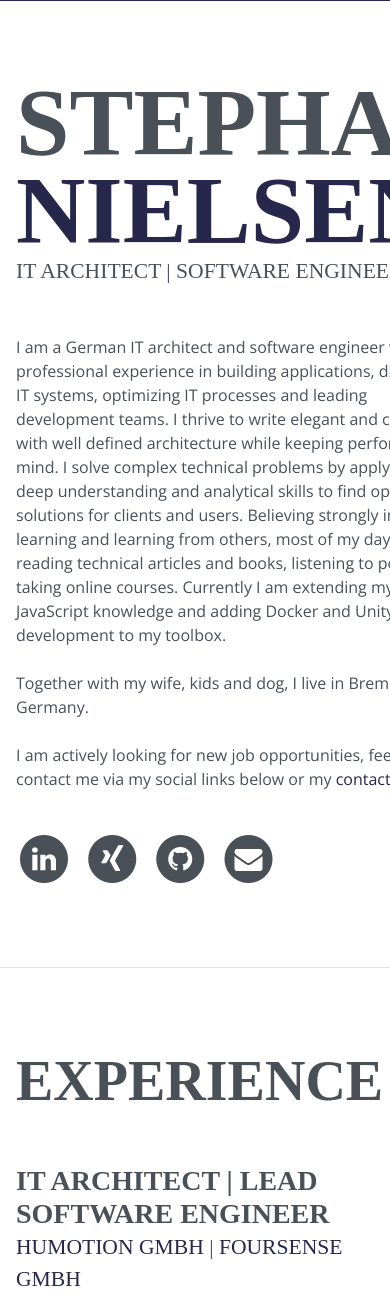
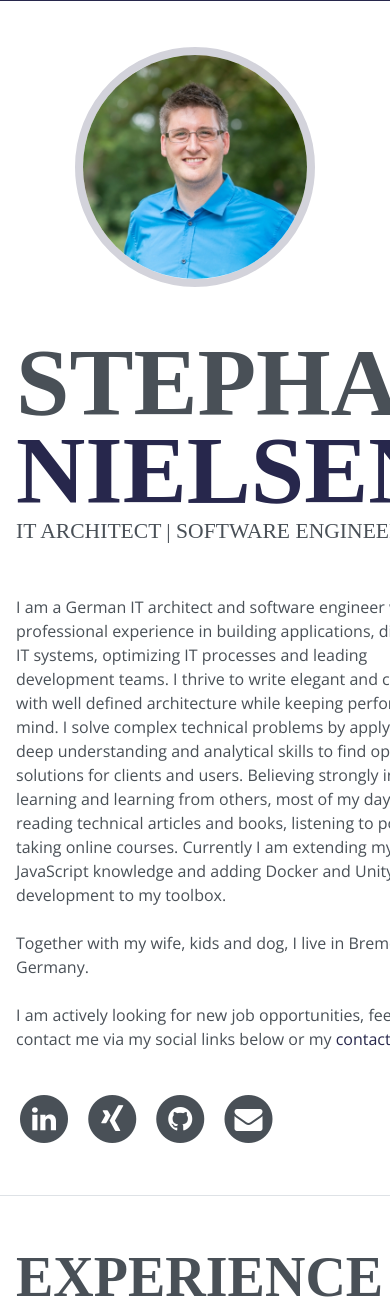
Before and after one commit to stephannielsen/snielsen.de, a PHP site: page / in a window 390 px wide; the page is wider, and only the part inside the window is pictured. Shown: the part 55-1362 px from the top of that part. Run offline with PHP 8.4, Linux system fonts and the light colour scheme; style sheets or scripts are compiled from the project's sources; some libraries are stand-ins or nearby versions; some web fonts are replaced.

Commit message:
Show profile image on mobile too.

```diff
--- a/index.html
+++ b/index.html
@@ -78,7 +78,14 @@
   </nav>
 
   <div class="container-fluid p-0">
+    <!-- <section class="resume-section p-3 p-lg-5 d-flex d-column" id="about">
+      <div class="my-auto"> -->
 
+        <div class="d-block d-lg-none" id="img-profile-container">
+          <img class="img-fluid img-profile rounded-circle mx-auto mb-1" src="img/profile.jpg" alt="">
+        </div>
+      <!-- </div>
+    </section> -->
     <section class="resume-section p-3 p-lg-5 d-flex d-column" id="about">
       <div class="my-auto">
         <h1 class="mb-0">Stephan
--- a/scss/_nav.scss
+++ b/scss/_nav.scss
@@ -28,6 +28,7 @@
       margin: auto auto 0;
       padding: 0.5rem;
       .img-profile {
+        margin-top: 0.5rem;
         max-width: 10rem;
         max-height: 10rem;
         border: 0.5rem solid fade-out($white, 0.8);
--- a/scss/_resume-item.scss
+++ b/scss/_resume-item.scss
@@ -1,7 +1,7 @@
 section.resume-section {
   border-bottom: 1px solid $gray-300;
-  padding-top: 5rem !important;
-  padding-bottom: 5rem !important;
+  padding-top: 3rem !important;
+  padding-bottom: 3rem !important;
   .resume-item {
     .resume-content {}
     .resume-date {
--- a/scss/resume.scss
+++ b/scss/resume.scss
@@ -23,3 +23,14 @@
 #form-messages {
   visibility: hidden;
 }
+
+#img-profile-container {
+  text-align: center;
+}
+
+.img-profile {
+  margin-top: 3rem;
+  max-width: 15rem;
+  max-height: 15rem;
+  border: 0.5rem solid fade-out($primary, 0.8);
+}
```
